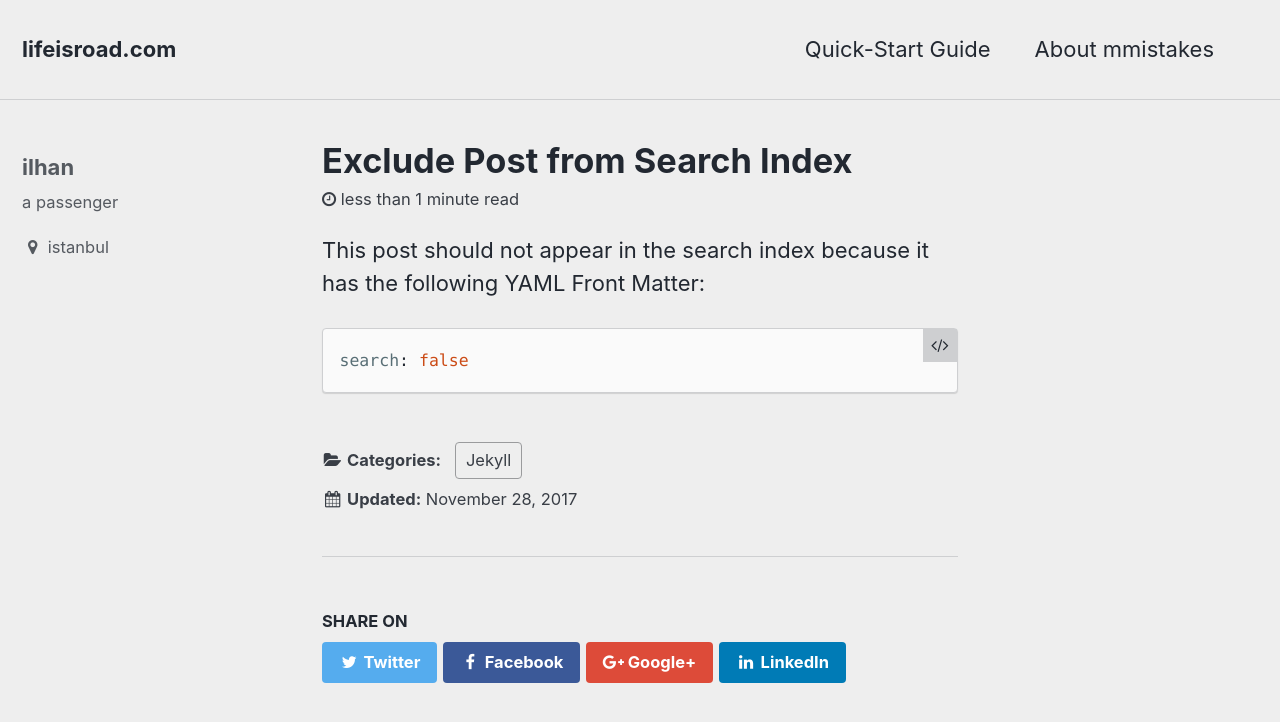
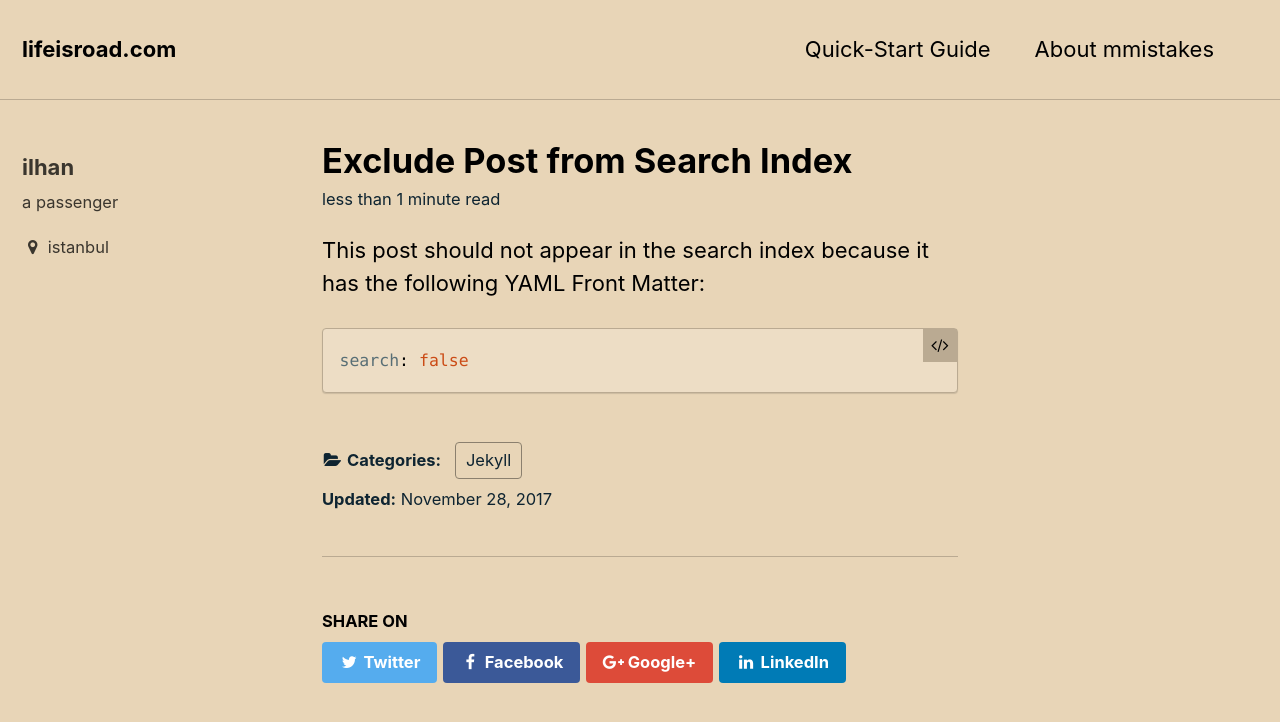
Before and after one commit to ilhangoren/ilhangoren.github.io, a Jekyll site: the page built from _posts/2017-11-28-post-exclude-search.md, in a window 1280 px wide and 900 px high. Shown: the top 722 px of the window. Built offline with Jekyll 4.4.1, drawn with Linux system fonts in a browser that asks for light colours.

Commit message:
theme is sunrise

```diff
--- a/Gemfile
+++ b/Gemfile
@@ -1,3 +1,4 @@
 source "https://rubygems.org"
 gem 'jekyll-archives'
+gem 'disqus-for-jekyll'
 gemspec
--- a/_config.yml
+++ b/_config.yml
@@ -5,7 +5,7 @@
 # For technical reasons, this file is *NOT* reloaded automatically when you use
 # `jekyll serve`. If you change this file, please restart the server process.
 
-minimal_mistakes_skin    : air # "default" # "air", "aqua", "contrast", "dark", "dirt", "neon", "mint", "plum", "sunrise"
+minimal_mistakes_skin    : sunrise # "default" # "air", "aqua", "contrast", "dark", "dirt", "neon", "mint", "plum", "sunrise"
 
 # Site Settings
 locale                   : "en"
@@ -192,6 +192,7 @@ plugins:
   - jekyll-feed
   - jemoji
   - jekyll-archives
+  - disqus-for-jekyll
 
 # mimic GitHub Pages with --safe
 whitelist:
--- a/_layouts/single.html
+++ b/_layouts/single.html
@@ -28,7 +28,7 @@ layout: default
         <header>
           {% if page.title %}<h1 class="page__title" itemprop="headline">{{ page.title | markdownify | remove: "<p>" | remove: "</p>" }}</h1>{% endif %}
           {% if page.read_time %}
-            <p class="page__meta"><i class="fa fa-clock-o" aria-hidden="true"></i> {% include read-time.html %}</p>
+            <p class="page__meta"><i class="far fa-clock" aria-hidden="true"></i> {% include read-time.html %}</p>
           {% endif %}
         </header>
       {% endunless %}
@@ -37,7 +37,7 @@ layout: default
         {% if page.toc %}
           <aside class="sidebar__right">
             <nav class="toc">
-              <header><h4 class="nav__title"><i class="fa fa-{{ page.toc_icon | default: 'file-text' }}"></i> {{ page.toc_label | default: site.data.ui-text[site.locale].toc_label }}</h4></header>
+              <header><h4 class="nav__title"><i class="fas fa-{{ page.toc_icon | default: 'file-alt' }}"></i> {{ page.toc_label | default: site.data.ui-text[site.locale].toc_label }}</h4></header>
               {% include toc.html sanitize=true html=content h_min=2 h_max=3 class="toc__menu" %}
             </nav>
           </aside>
@@ -52,9 +52,9 @@ layout: default
         {% endif %}
         {% include page__taxonomy.html %}
         {% if page.last_modified_at %}
-          <p class="page__date"><strong><i class="fa fa-fw fa-calendar" aria-hidden="true"></i> {{ site.data.ui-text[site.locale].date_label | default: "Updated:" }}</strong> <time datetime="{{ page.last_modified_at | date: "%Y-%m-%d" }}">{{ page.last_modified_at | date: "%B %d, %Y" }}</time></p>
+          <p class="page__date"><strong><i class="fas fa-fw fa-calendar-alt" aria-hidden="true"></i> {{ site.data.ui-text[site.locale].date_label | default: "Updated:" }}</strong> <time datetime="{{ page.last_modified_at | date: "%Y-%m-%d" }}">{{ page.last_modified_at | date: "%B %d, %Y" }}</time></p>
         {% elsif page.date %}
-          <p class="page__date"><strong><i class="fa fa-fw fa-calendar" aria-hidden="true"></i> {{ site.data.ui-text[site.locale].date_label | default: "Updated:" }}</strong> <time datetime="{{ page.date | date_to_xmlschema }}">{{ page.date | date: "%B %d, %Y" }}</time></p>
+          <p class="page__date"><strong><i class="fas fa-fw fa-calendar-alt" aria-hidden="true"></i> {{ site.data.ui-text[site.locale].date_label | default: "Updated:" }}</strong> <time datetime="{{ page.date | date_to_xmlschema }}">{{ page.date | date: "%B %d, %Y" }}</time></p>
         {% endif %}
       </footer>
 
@@ -63,10 +63,14 @@ layout: default
       {% include post_pagination.html %}
     </div>
 
-    {% if site.comments.provider and page.comments %}
+    {% if jekyll.environment == 'production' and site.comments.provider and page.comments %}
       {% include comments.html %}
     {% endif %}
   </article>
+  {% if site.disqus.shortname %}
+    {% include disqus_comments.html %}
+  {% endif %}
+
 
   {% comment %}<!-- only show related on a post page when `related: true` -->{% endcomment %}
   {% if page.id and page.related and site.related_posts.size > 0 %}
```
Also changed, not shown: _includes/disqus_comments.html (added, +17 -0 lines), Gemfile.lock, 2 other files.
